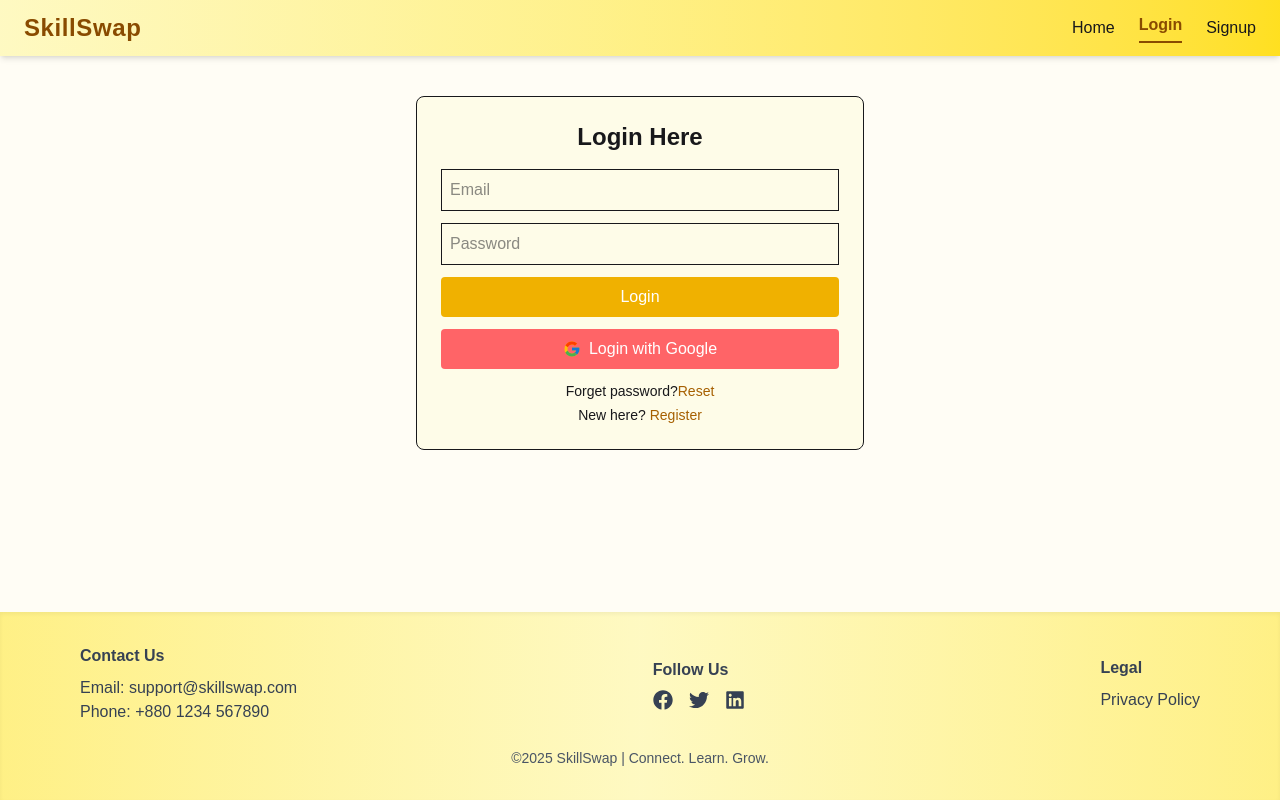
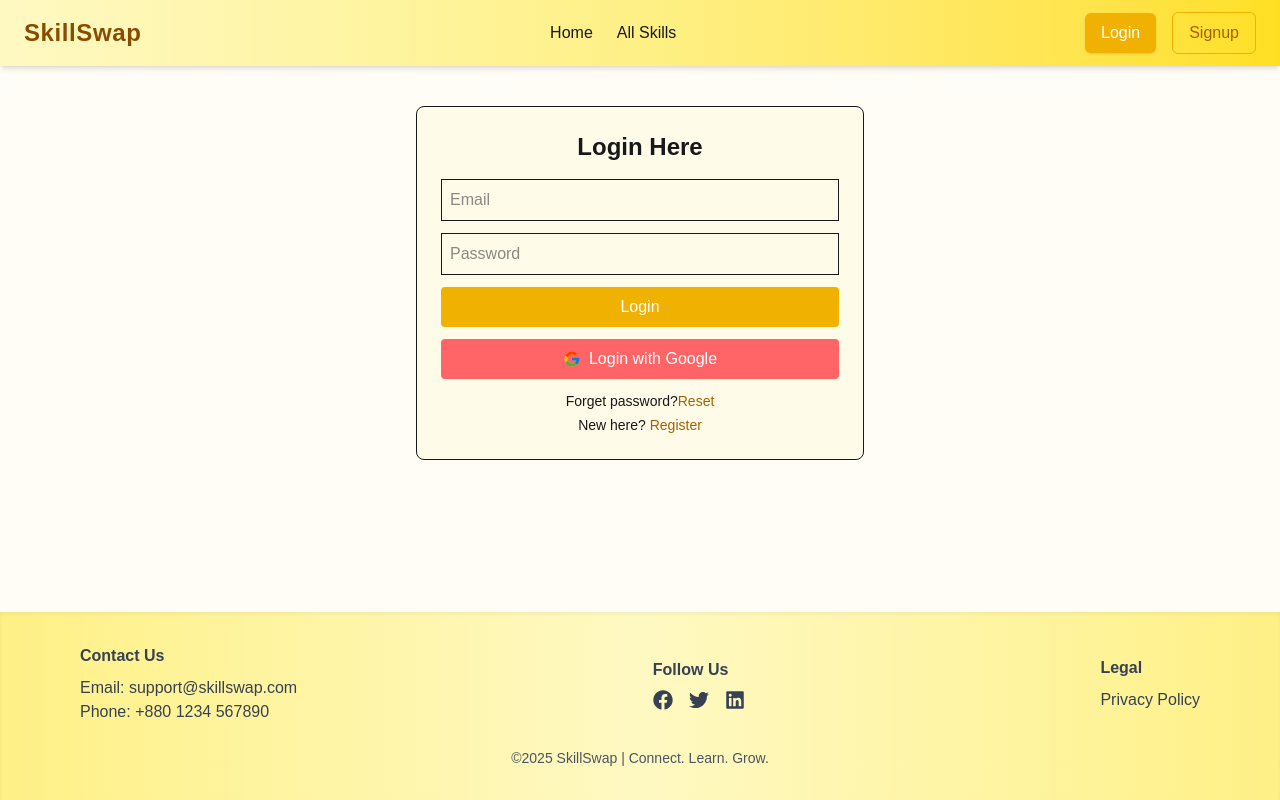
Before and after one commit to ghostarafat/skill-swap, a React (Vite) app: page /login in a window 1280 px wide. Built offline with nearby package versions, Linux system fonts and the light colour scheme; no server answers.

Commit message:
readme file, all skills single page added and design polished

```diff
--- /dev/null
+++ b/src/Pages/AllSkills.jsx
@@ -0,0 +1,34 @@
+import { useEffect, useState } from "react";
+import SkillCard from "../components/SkillCard";
+
+function AllSkills() {
+  const [skills, setSkills] = useState([]);
+
+  useEffect(() => {
+    fetch("/skills.json")
+      .then((res) => res.json())
+      .then((data) => setSkills(data))
+      .catch((err) => console.log("Error loading skills:", err));
+  }, []);
+
+  return (
+    <div className="px-6 my-10 w-full max-w-[1200px] mx-auto">
+      <h2 className="text-3xl font-bold text-yellow-700 mb-6 text-center">
+        All Skills
+      </h2>
+      <p className="text-gray-400 text-center mb-10">
+        Explore all the skills offered on SkillSwap.
+      </p>
+
+      <div className="grid md:grid-cols-3 gap-6">
+        {skills.length > 0 ? (
+          skills.map((skill) => <SkillCard key={skill.skillId} skill={skill} />)
+        ) : (
+          <p className="text-center text-gray-500">No skills available.</p>
+        )}
+      </div>
+    </div>
+  );
+}
+
+export default AllSkills;
--- a/src/components/HeroSlider.jsx
+++ b/src/components/HeroSlider.jsx
@@ -1,5 +1,6 @@
 import { Swiper, SwiperSlide } from "swiper/react";
 import { Autoplay, Pagination } from "swiper/modules";
+import { Link } from "react-router-dom";
 import "swiper/css";
 import "swiper/css/pagination";
 
@@ -38,7 +39,6 @@ function HeroSlider() {
                 alt={slide.title}
                 className="w-full h-full object-cover"
               />
-
               <div className="absolute inset-0 bg-black/40"></div>
 
               <div className="absolute inset-0 flex flex-col justify-center items-center text-center text-white px-3 sm:px-6">
@@ -48,9 +48,11 @@ function HeroSlider() {
                 <p className="text-xs sm:text-sm md:text-lg mb-3 sm:mb-5 max-w-xs sm:max-w-xl drop-shadow-md text-gray-300">
                   {slide.text}
                 </p>
-                <button className="bg-yellow-400 hover:bg-yellow-500 text-yellow-900 font-semibold text-xs sm:text-sm md:text-base px-3 sm:px-5 py-1.5 sm:py-2 rounded-full shadow-md transition-all duration-300">
-                  Explore
-                </button>
+                <Link to="/all-skills">
+                  <button className="bg-yellow-400 hover:bg-yellow-500 text-yellow-900 font-semibold text-xs sm:text-sm md:text-base px-3 sm:px-5 py-1.5 sm:py-2 rounded-full shadow-md transition-all duration-300">
+                    Explore
+                  </button>
+                </Link>
               </div>
             </div>
           </SwiperSlide>
--- a/src/components/Navbar.jsx
+++ b/src/components/Navbar.jsx
@@ -15,7 +15,7 @@ function Navbar() {
 
   return (
     <nav className="bg-gradient-to-r from-yellow-100 via-yellow-200 to-yellow-300 px-4 sm:px-6 py-3 shadow-md sticky top-0 z-50">
-      <div className="flex justify-between items-center mx-auto max-w-7xl">
+      <div className="flex justify-between items-center mx-auto max-w-7xl w-full">
         {/* Logo */}
         <Link
           to="/"
@@ -24,34 +24,30 @@ function Navbar() {
           SkillSwap
         </Link>
 
-        {/* Hamburger for mobile */}
-        <button
-          className="text-yellow-800 text-2xl md:hidden"
-          onClick={() => setIsOpen(!isOpen)}
-          aria-label="Toggle Menu"
-        >
-          {isOpen ? <FaTimes /> : <FaBars />}
-        </button>
-
         {/* Desktop & Tablet Menu */}
-        <div className="hidden md:flex items-center space-x-6">
+        <div className="hidden md:flex items-center flex-1 justify-between">
+          <div className="flex justify-center space-x-6 flex-1">
             <NavLink to="/" className={navLinkClass}>
               Home
             </NavLink>
+            <NavLink to="/all-skills" className={navLinkClass}>
+              All Skills
+            </NavLink>
+          </div>
 
+          {/* User/Auth Section */}
+          <div className="flex items-center space-x-4">
             {user ? (
               <>
                 <NavLink to="/profile" className={navLinkClass}>
                   My Profile
                 </NavLink>
-
                 <button
                   onClick={logout}
-                className="hover:text-yellow-700 font-medium"
+                  className="px-4 py-2 rounded-md bg-red-500 text-white font-medium hover:bg-red-600 shadow-sm transition transform hover:scale-105"
                 >
                   Logout
                 </button>
-
                 <div className="relative group">
                   <img
                     src={user.photoURL || userImage}
@@ -65,15 +61,31 @@ function Navbar() {
               </>
             ) : (
               <>
-              <NavLink to="/login" className={navLinkClass}>
+                <NavLink
+                  to="/login"
+                  className="px-4 py-2 rounded-md bg-yellow-500 text-white font-medium hover:bg-yellow-600 shadow-sm transition transform hover:scale-105"
+                >
                   Login
                 </NavLink>
-              <NavLink to="/signup" className={navLinkClass}>
+                <NavLink
+                  to="/signup"
+                  className="px-4 py-2 rounded-md border border-yellow-500 text-yellow-700 font-medium hover:bg-yellow-500 hover:text-white transition transform hover:scale-105"
+                >
                   Signup
                 </NavLink>
               </>
             )}
           </div>
+        </div>
+
+        {/* Hamburger for mobile */}
+        <button
+          className="text-yellow-800 text-2xl md:hidden ml-2"
+          onClick={() => setIsOpen(!isOpen)}
+          aria-label="Toggle Menu"
+        >
+          {isOpen ? <FaTimes /> : <FaBars />}
+        </button>
       </div>
 
       {/* Mobile Menu */}
@@ -86,6 +98,13 @@ function Navbar() {
           >
             Home
           </NavLink>
+          <NavLink
+            to="/all-skills"
+            onClick={() => setIsOpen(false)}
+            className={navLinkClass}
+          >
+            All Skills
+          </NavLink>
 
           {user ? (
             <>
@@ -96,7 +115,6 @@ function Navbar() {
               >
                 My Profile
               </NavLink>
-
               <button
                 onClick={() => {
                   logout();
@@ -106,7 +124,6 @@ function Navbar() {
               >
                 Logout
               </button>
-
               <div className="flex items-center gap-2 pt-1">
                 <img
                   src={user.photoURL || userImage}
@@ -123,14 +140,14 @@ function Navbar() {
               <NavLink
                 to="/login"
                 onClick={() => setIsOpen(false)}
-                className={navLinkClass}
+                className="px-4 py-2 rounded-md bg-yellow-500 text-white font-medium hover:bg-yellow-600 shadow-sm transition transform hover:scale-105"
               >
                 Login
               </NavLink>
               <NavLink
                 to="/signup"
                 onClick={() => setIsOpen(false)}
-                className={navLinkClass}
+                className="px-4 py-2 rounded-md border border-yellow-500 text-yellow-700 font-medium hover:bg-yellow-500 hover:text-white transition transform hover:scale-105"
               >
                 Signup
               </NavLink>
--- a/src/main.jsx
+++ b/src/main.jsx
@@ -13,6 +13,7 @@ import PrivateRoute from "./routes/PrivateRoute";
 import AuthProvider from "./provider/AuthProvider";
 import { Toaster } from "react-hot-toast";
 import MyProfile from "./Pages/Profile/MyProfile";
+import AllSkills from "./Pages/AllSkills"; // ✅ Import AllSkills
 
 function MainApp() {
   return (
@@ -45,11 +46,14 @@ function MainApp() {
                   </PrivateRoute>
                 }
               />
+
+              {/* ✅ All Skills Page Route */}
+              <Route path="/all-skills" element={<AllSkills />} />
             </Routes>
           </main>
 
           <Footer />
-          <Toaster></Toaster>
+          <Toaster />
         </div>
       </BrowserRouter>
     </AuthProvider>
```
Also changed, not shown: 6 other files (tests, documents, lock files or other folders). Lines whose indentation alone changed are shown as unchanged.
